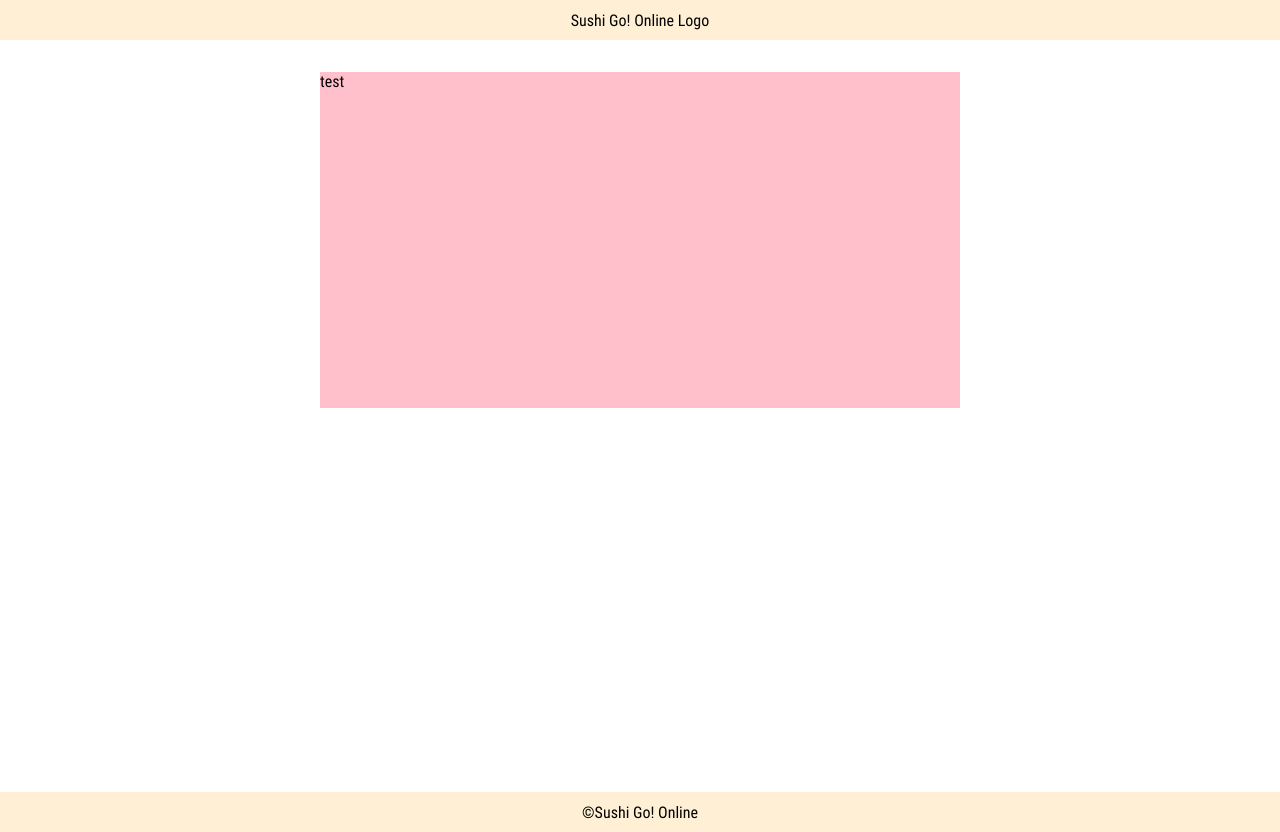
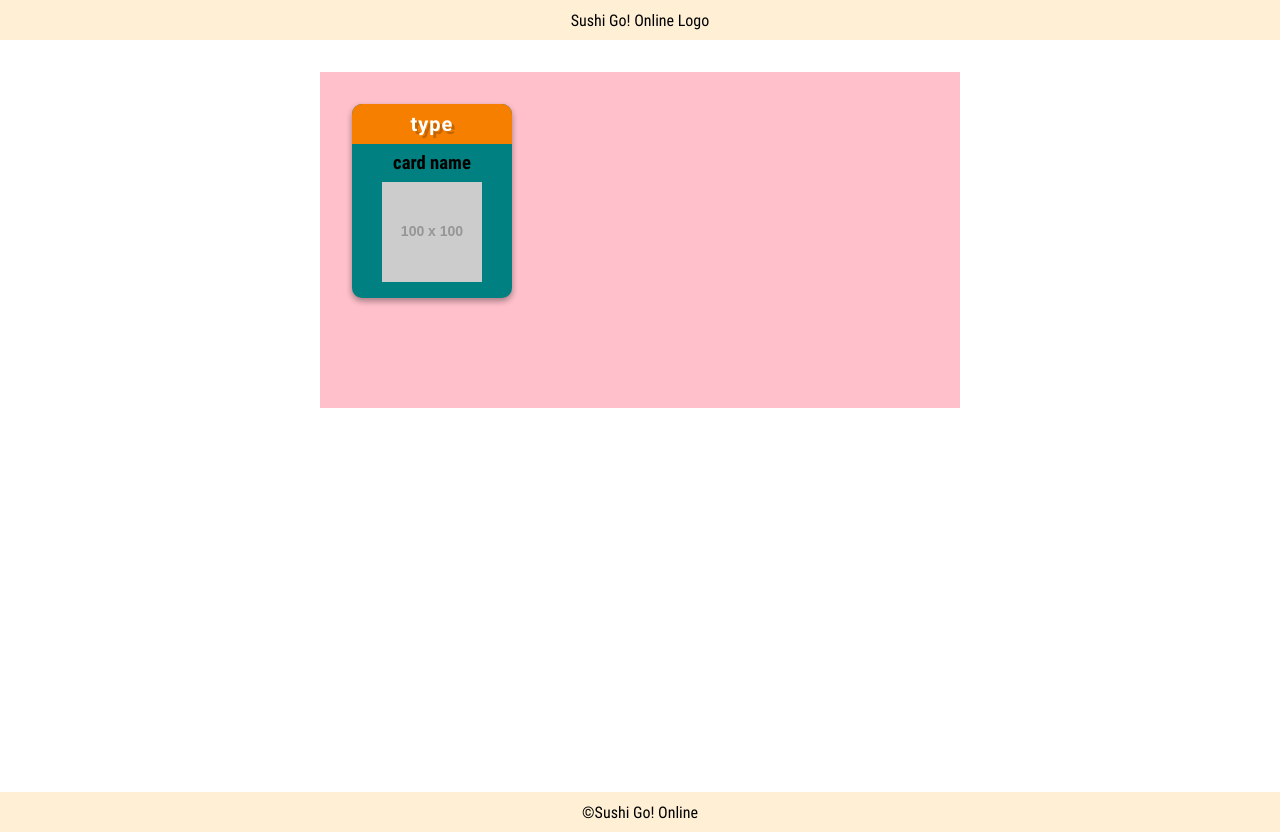
Before and after one commit to kbonneteau/sushi-go-online, a React (Create React App) app in the folder client/: page /game/1 in a window 1280 px wide. Built offline with nearby package versions, Linux system fonts and the light colour scheme.

Commit message:
Modify menu card to add initial spacing layout and style. Create MenuCardNigiri as a separate component.

```diff
--- a/client/src/components/MenuBoard/MenuBoard.jsx
+++ b/client/src/components/MenuBoard/MenuBoard.jsx
@@ -1,10 +1,12 @@
 import './MenuBoard.scss';
 import { Component } from 'react';
+import MenuCardNigiri from '../MenuCardNigiri/MenuCardNigiri';
+import MenuCard from '../MenuCard/MenuCard';
 
 const menu = {
     "menuType": "original",
     "menuCards": {
-        "default": "nigiri",
+        "nigiri": "nigiri",
         "rolls": "maki",
         "special": ["wasabi", "chopsticks"],
         "appetizer": ["dumpling", "tempura", "sashimi"],
@@ -29,7 +31,7 @@ class MenuBoard extends Component {
         console.log('render')
         return (
             <div className="menu-board">
-                test
+                <MenuCard />
             </div>
         );
     };
--- a/client/src/components/MenuBoard/MenuBoard.scss
+++ b/client/src/components/MenuBoard/MenuBoard.scss
@@ -7,6 +7,7 @@
     margin: 2rem auto 0;
     width: 50%;
     height: 21rem;
+    padding: 2rem;
     // height: calc(
         // 7rem + 7rem (2 rows of cards
         // 2rem top
--- a/client/src/components/MenuCard/MenuCard.jsx
+++ b/client/src/components/MenuCard/MenuCard.jsx
@@ -1,10 +1,17 @@
 import './MenuCard.scss';
 
+// Can this be a stateful component and show a tooltip with information about the card?
 const MenuCard = () => {
     return (
-        <div>
-            Menu Card
-        </div>
+        <article className="menu-card">
+            <header className="menu-card__dish-type">
+                {/* Can this be an h3? */}
+                type
+            </header>
+            <h3 className="menu-card__dish-name">card name</h3>
+            <img className="menu-card__dish-image" src="https://via.placeholder.com/100x100" alt="" />
+            {/* <p className="menu-card__desc">lorem ipsum dolor</p> */}
+        </article>
     );
 };
 
--- a/client/src/components/MenuCard/MenuCard.scss
+++ b/client/src/components/MenuCard/MenuCard.scss
@@ -1,3 +1,36 @@
 @use '../../partials/variables' as *;
 @use '../../partials/typography' as *;
 @use '../../partials/mixins' as *;
+
+// @mixin text($font-family, $font-size, $font-weight, $line-height)
+
+.menu-card {
+    width: 10rem;
+    background-color: teal;
+    @include flex-centering;
+    flex-direction: column;
+    padding-bottom: 1rem;
+    border-radius: 10px;
+    @include primary-box-shadow;
+
+    &__dish-type {
+        background-color: $primary-cta;
+        color: white;
+        border-radius: 10px 10px 0 0;
+        width: 100%;
+        padding: .5rem 1rem;
+        margin: 0;
+        text-align: center;
+        @include text($roboto, 1.25rem, bold, normal);
+        letter-spacing: 1px;
+        text-shadow: 3px 3px 0px rgba(0,0,0,0.2);
+    }
+
+    &__dish-name {
+        margin: .5rem;
+    }
+
+    &__dish-image {
+
+    }
+}
--- /dev/null
+++ b/client/src/components/MenuCardNigiri/MenuCardNigiri.jsx
@@ -0,0 +1,15 @@
+import './MenuCardNigiri.scss';
+
+const MenuCardNigiri = () => {
+    return (
+        <article className="menu-card">
+            <header className="menu-card__dish-type">
+                {/* Can this be an h3? */}
+                <p className="">nigiri</p>
+            </header>
+            Menu Card
+        </article>
+    );
+};
+
+export default MenuCardNigiri;
--- /dev/null
+++ b/client/src/components/MenuCardNigiri/MenuCardNigiri.scss
@@ -0,0 +1,13 @@
+@use '../../partials/variables' as *;
+@use '../../partials/typography' as *;
+@use '../../partials/mixins' as *;
+
+// .menu-card {
+//     height: 7rem;
+//     width: 7rem;
+//     background-color: teal;
+
+//     &__dish-type {
+
+//     }
+// }
--- a/client/src/partials/_mixins.scss
+++ b/client/src/partials/_mixins.scss
@@ -38,6 +38,12 @@
     line-height: $line-height;
 }
 
+// Box shadow
+@mixin primary-box-shadow {
+    box-shadow: rgba(0, 0, 0, 0.16) 0px 3px 6px, rgba(0, 0, 0, 0.23) 0px 3px 6px;
+}
+
+
 // Button mixins
 @mixin button-primary {
     @include text($roboto, 1rem, normal, normal);
@@ -49,7 +55,7 @@
     text-transform: uppercase;
     margin: .5rem;
     padding: 1rem 0;
-    box-shadow: rgba(0, 0, 0, 0.16) 0px 3px 6px, rgba(0, 0, 0, 0.23) 0px 3px 6px;
+    @include primary-box-shadow;
 
     &:hover {
         background-color: black;
@@ -57,7 +63,7 @@
     }
     &:active {
         transform: translate(4px, 4px);
-        box-shadow: rgba(0, 0, 0, 0.16) 0px 3px 6px;
+        @include primary-box-shadow;
     }
 }
 
@@ -68,7 +74,7 @@
     border-radius: 1.5625rem;
     color: grey;
     text-transform: uppercase;
-    box-shadow: rgba(0, 0, 0, 0.16) 0px 3px 6px, rgba(0, 0, 0, 0.23) 0px 3px 6px;
+    @include primary-box-shadow;
     margin: .5rem;
     padding: 1rem 0;
 
@@ -79,6 +85,6 @@
     }
     &:active {
         transform: translate(4px, 4px);
-        box-shadow: rgba(0, 0, 0, 0.16) 0px 3px 6px;
+        @include primary-box-shadow;
     }
 }
--- a/client/src/partials/_variables.scss
+++ b/client/src/partials/_variables.scss
@@ -16,6 +16,7 @@ $roboto: 'Roboto';
 $roboto-condensed: 'Roboto Condensed';
 
 // Site colours
+$primary-cta: #F77F00;
 // $primary-dark:      #323232;  // Black - paragraph text & nav background fill
 // $secondary-text:    #AFAFAF;  // Silver - Text label
 // $secondary-outline: #E1E1E1;  // Mercury
```
